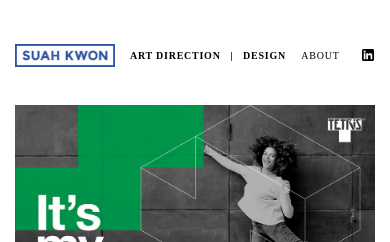
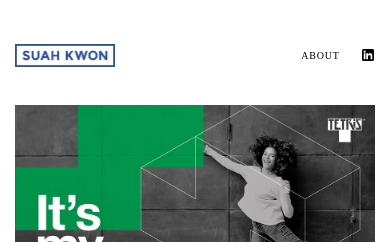
Before and after one commit to iameugenejo/suahkown.com, a Jekyll site: the page built from index.html, in a window 390 px wide. Shown: the top 242 px of the page. Built offline with Jekyll 4.4.1, drawn with Linux system fonts in a browser that asks for light colours; some web fonts are replaced.

Commit message:
remove logo label under 400

```diff
--- a/css/main.scss
+++ b/css/main.scss
@@ -453,7 +453,6 @@ ul {
             color: inherit;
         }
         img {
-            max-width: 95%;
             width: 150px;
             vertical-align: middle;
             float: left;
@@ -528,3 +527,12 @@ ul {
         }
     }
 }
+@media (max-width:400px) {
+    .menu-wrapper {
+        .logo {
+            label {
+                display: none;
+            }
+        }
+    }
+}
```
